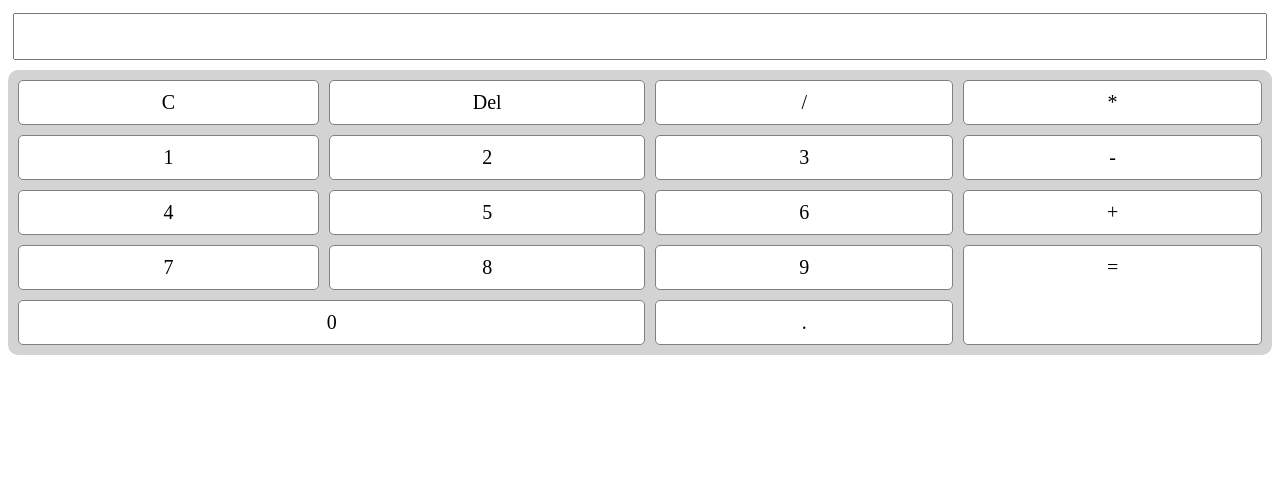
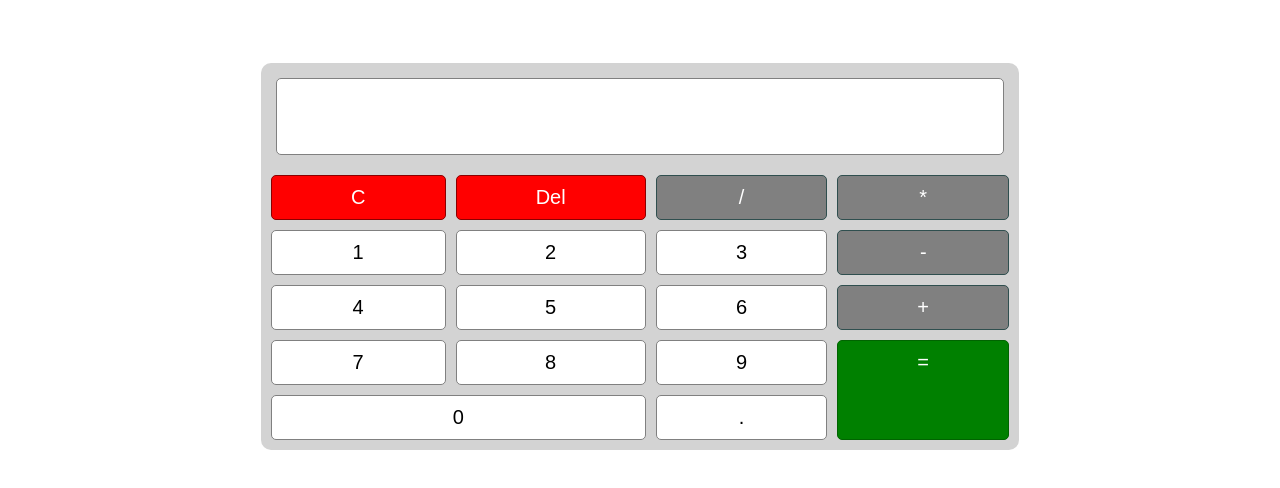
Before and after one commit to jleander12/calculator, a plain HTML site: page index.html in a window 1280 px wide. Drawn offline with Linux system fonts and the light colour scheme; a web font is replaced by a local one.

Commit message:
Refine styling and import segment display font

```diff
--- a/css/styles.css
+++ b/css/styles.css
@@ -1,15 +1,9 @@
-#calculator {
-    margin: 0px;
-    display: flex;
-    flex-direction: column;
-    /* align-items: center; */
-    justify-content: center;
-}
+@import url('https://fonts.cdnfonts.com/css/seven-segment');
 
 .grid-container {
-    flex: 1;
     display: grid;
     grid-template-columns: auto auto auto auto;
+    margin: 5% 20%;
     gap: 10px;
     background-color: lightgray;
     padding: 10px;
@@ -23,13 +17,19 @@
     padding: 10px;
     font-size: 20px;
     text-align: center;
+    font-family: Arial, Helvetica, sans-serif;
+    /* font-weight: bold; */
 }
 
 #equals {
-    grid-row-start: 4;
+    grid-row-start: 5;
     grid-column-start: 4;
-    grid-row-end: 6;
+    grid-row-end: 7;
     grid-column-end: 5;
+    background-color: green;
+    color: white;
+    border-color: darkgreen;
+    text-align: center;
 }
 
 #zero {
@@ -38,9 +38,23 @@
 }
 
 #display {
-    font-size: 20px;
+    font-size: 48px;
     padding: 10px;
     margin: 5px 5px 10px 5px;
-    flex: 1;
     text-align: right;
+    grid-column-start: 1;
+    grid-column-end: 5;
+    font-family: 'Seven Segment', sans-serif;
 }
+
+.operation {
+    background-color: gray;
+    color: white;
+    border-color: darkslategray;
+}
+
+.delete {
+    background-color: red;
+    color: white;
+    border-color: darkred;
+}
--- a/index.html
+++ b/index.html
@@ -6,33 +6,30 @@
     <meta name="viewport" content="width=device-width, initial-scale=1.0">
     <script src="./js/script.js" defer></script>
     <link rel="stylesheet" href="./css/styles.css">
+    <link href="https://fonts.cdnfonts.com/css/seven-segment" rel="stylesheet">
     <title>Calculator</title>
 </head>
 <body>
-    <div id="calculator">
-        <input type="textbox" id="display">
     <div class="grid-container">
-            <div class="grid-item button">C</div>
-            <div class="grid-item button">Del</div>
-            <div class="grid-item button">/</div>
-            <div class="grid-item button">*</div>
+        <input type="textbox" class="grid-item" id="display">
+        <div class="grid-item button delete">C</div>
+        <div class="grid-item button delete">Del</div>
+        <div class="grid-item button operation">/</div>
+        <div class="grid-item button operation">*</div>
         <div class="grid-item button">1</div>
         <div class="grid-item button">2</div>
         <div class="grid-item button">3</div>
-            <div class="grid-item button">-</div>
+        <div class="grid-item button operation">-</div>
         <div class="grid-item button">4</div>
         <div class="grid-item button">5</div>
         <div class="grid-item button">6</div>
-            <div class="grid-item button">+</div>
+        <div class="grid-item button operation">+</div>
         <div class="grid-item button">7</div>
         <div class="grid-item button">8</div>
         <div class="grid-item button">9</div>
         <div class="grid-item button" id="equals">=</div>
         <div class="grid-item button" id="zero">0</div>
         <div class="grid-item button">.</div>
-
-
-        </div>
     </div>
 </body>
 </html>
```
Lines whose indentation alone changed are shown as unchanged.
